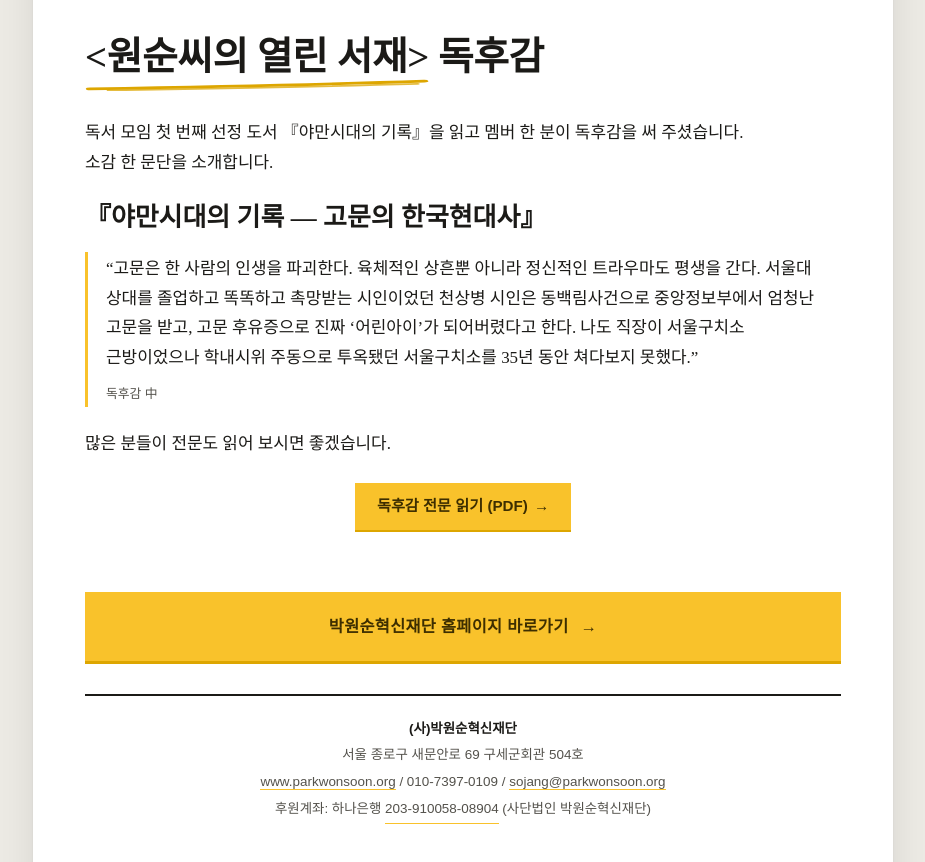
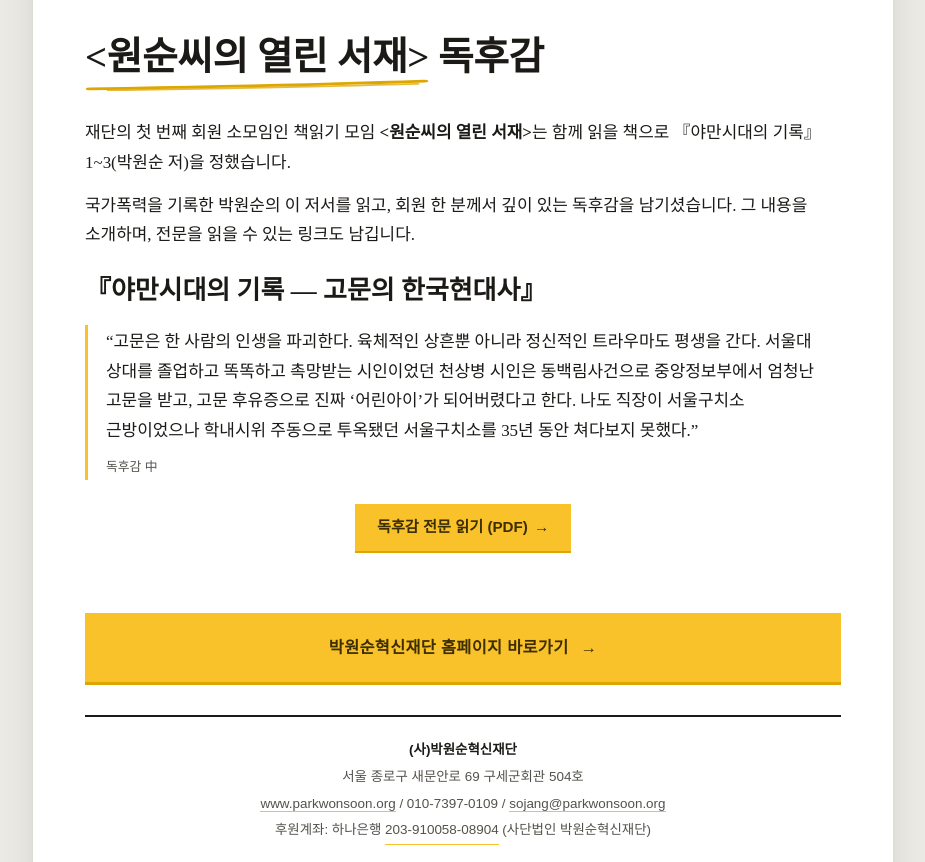
Before and after one commit to with-pws/26.11, a plain HTML site: page index.html in a window 1280 px wide. Shown: the part 5140-6002 px from the top of the page, without its empty margins (177-1102 px from the left). Drawn offline with Linux system fonts and the light colour scheme; a web font is replaced by a local one.

Commit message:
4면 소개 문단 교체, 마무리 문장 삭제
Co-Authored-By: Claude Opus 5.5 <noreply@anthropic.com>
Claude-Session: https://claude.ai/code/session_01AF5EUTDo6w4hXyDro1sJaF

```diff
--- a/index.html
+++ b/index.html
@@ -910,15 +910,13 @@
 
     <section class="news">
       <div class="prose">
-        <p>독서 모임 첫 번째 선정 도서 『야만시대의 기록』을 읽고 멤버 한 분이 독후감을 써 주셨습니다.<br>소감 한 문단을 소개합니다.</p>
+        <p>재단의 첫 번째 회원 소모임인 책읽기 모임 <strong>&lt;원순씨의 열린 서재&gt;</strong>는 함께 읽을 책으로 『야만시대의 기록』 1~3(박원순 저)을 정했습니다.</p>
+        <p>국가폭력을 기록한 박원순의 이 저서를 읽고, 회원 한 분께서 깊이 있는 독후감을 남기셨습니다. 그 내용을 소개하며, 전문을 읽을 수 있는 링크도 남깁니다.</p>
       </div>
       <h3 class="h-sub" style="margin-top:22px">『야만시대의 기록 — 고문의 한국현대사』</h3>
       <div class="prose" style="border-left:3px solid var(--yellow);padding:2px 0 2px 18px;margin:8px 0 22px">
         <p style="margin:0">“고문은 한 사람의 인생을 파괴한다. 육체적인 상흔뿐 아니라 정신적인 트라우마도 평생을 간다. 서울대 상대를 졸업하고 똑똑하고 촉망받는 시인이었던 천상병 시인은 동백림사건으로 중앙정보부에서 엄청난 고문을 받고, 고문 후유증으로 진짜 ‘어린아이’가 되어버렸다고 한다. 나도 직장이 서울구치소 근방이었으나 학내시위 주동으로 투옥됐던 서울구치소를 35년 동안 쳐다보지 못했다.”</p>
         <p style="margin:10px 0 0;font-family:var(--sans);font-size:.8rem;color:var(--ink-soft)">독후감 中</p>
-      </div>
-      <div class="prose">
-        <p>많은 분들이 전문도 읽어 보시면 좋겠습니다.</p>
       </div>
       <div class="btnrow">
         <a class="linkbtn linkbtn--slim" href="bookreview.pdf" target="_blank" rel="noopener">독후감 전문 읽기 (PDF) <i>&rarr;</i></a>
```
